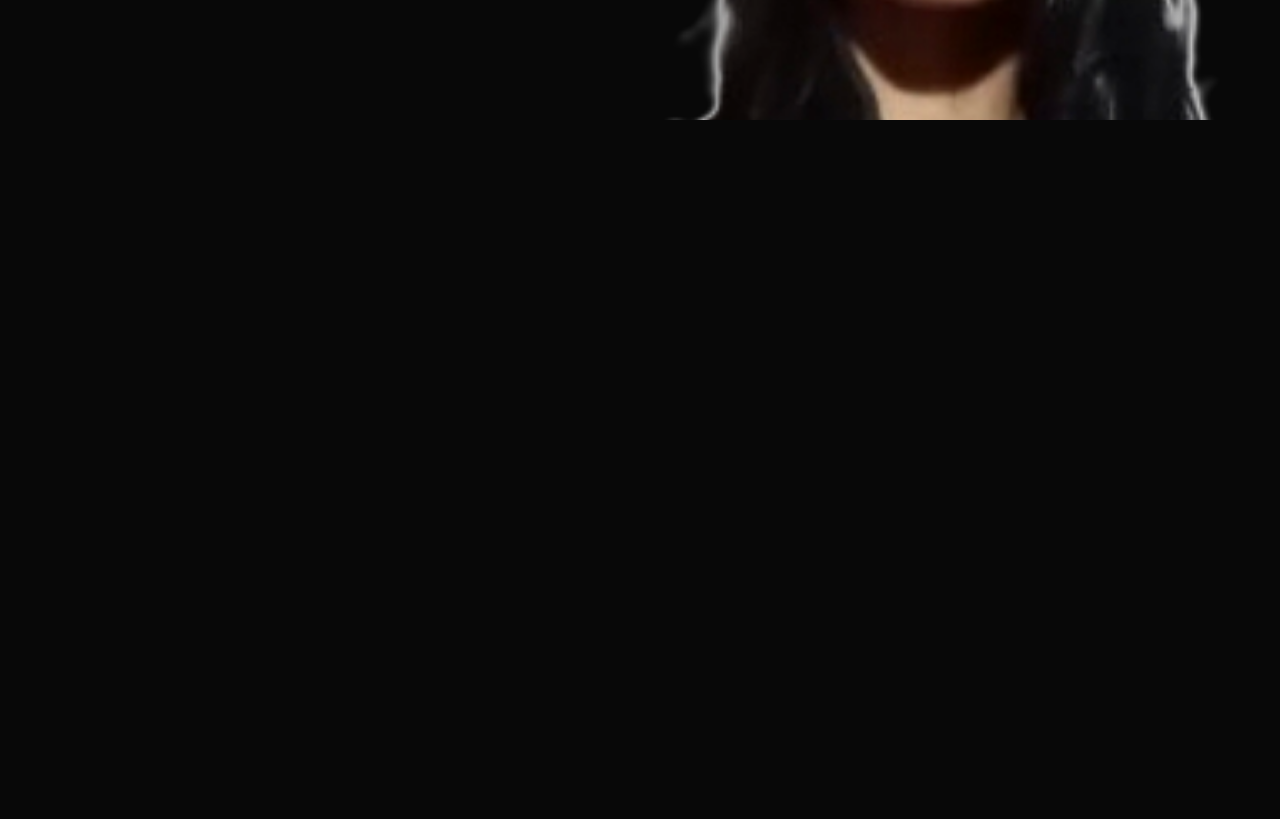
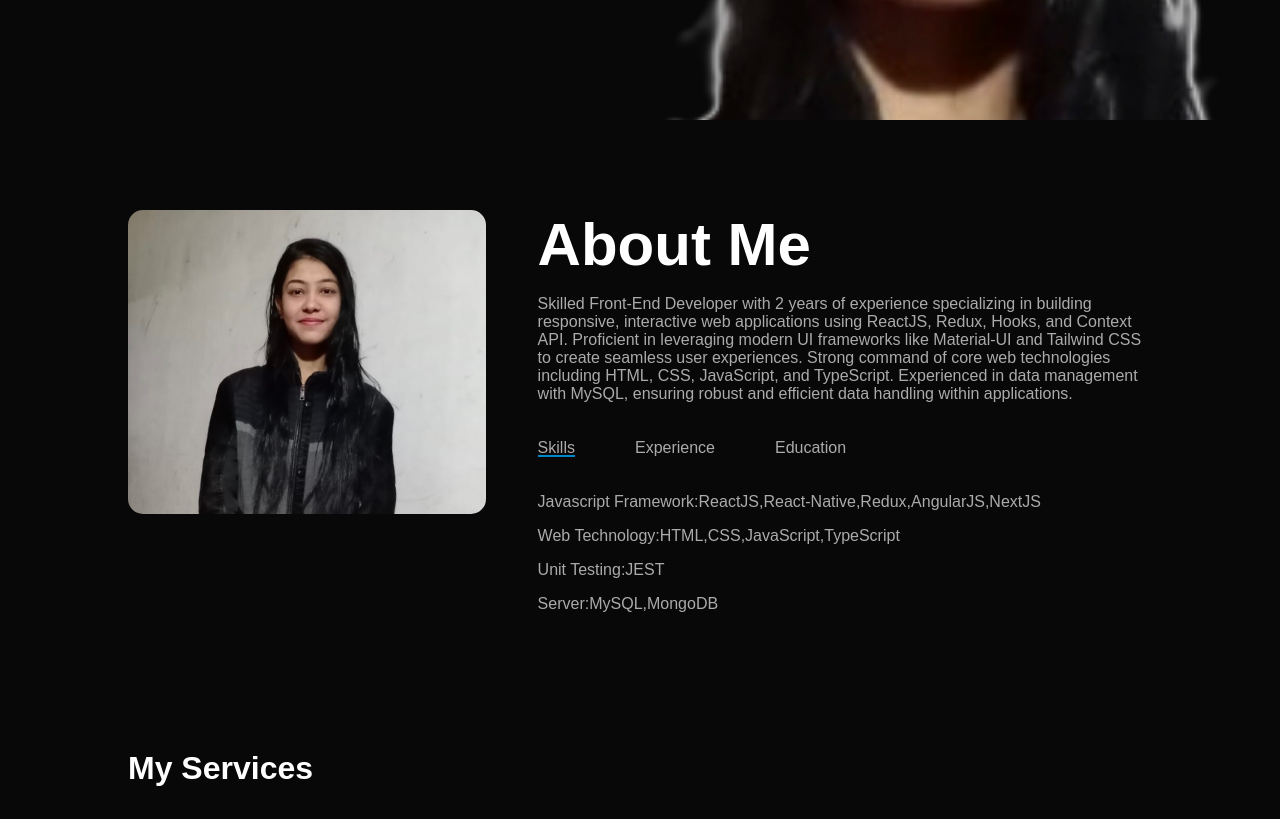
Before and after one commit to Aarti288/my-portfolio, a React (Create React App) app: page / in a window 1280 px wide. Shown: the part 680-1499 px from the top of the page. Before the commit the page ends 800 px from the top, so only its background shows below. Built offline with nearby package versions, Linux system fonts and the light colour scheme.

Commit message:
designed about section

```diff
--- a/src/App.css
+++ b/src/App.css
@@ -93,9 +93,6 @@ nav button{
     transition: transform 0.3s ease-in-out;
     transform: translateX(100%);
   }
-
-
-
   .side-panel button{
     display:block;
   }
@@ -162,3 +159,72 @@ nav button{
   }
 
 }
+/* about section */
+#about{
+  padding:80px 0;
+  color:#ababab;
+}
+
+.row{
+  display: flex;
+    justify-content: space-between;
+    flex-wrap:wrap;
+}
+.about-col-1{
+  flex-basis:35%;
+}
+.about-col-1 img{
+    width:100%;
+    border-radius:15px;
+}
+.about-col-2{
+  flex-basis: 60%;
+}
+
+.about-col-2 span{
+  font-size:60px;
+  font-weight: 600;
+  color:white;
+
+}
+.tab-titles{
+  display:flex;
+}
+
+.tab-titles p{
+  position: relative;
+  margin: 20px 60px 20px 0;
+}
+.tab-titles p::after{
+  content:'';
+  position:absolute;
+  width:100%;
+  height:2px;
+  margin-top:10px;
+  bottom:0;
+  left:0;
+  transform: scaleX(0);
+  background-color: #0087ca;
+  transition: transform 0.25s ease-out;
+
+
+}
+.tab-titles p:hover::after{
+  transform: scaleX(1);
+  transform-origin: bottom left;
+
+}
+.tab-link.active-link::after{
+  transform: scaleX(1);
+  transform-origin: bottom left;
+}
+.tab-content{
+  display: none;
+}
+
+.tab-content.active-tab{
+  display:block;
+}
+
+
+/* services */
--- a/src/App.js
+++ b/src/App.js
@@ -1,9 +1,11 @@
 
 import { useState } from 'react';
+import aboutMe from "../src/Assets/aboutme.jpg";
 import './App.css';
 
 function App() {
   const [sideBar,setSideBar]=useState(false);
+  const [tab,activeTab]=useState('skills');
   const openSidePanel=()=>{
     setSideBar(true);
     console.log(sideBar);
@@ -12,8 +14,14 @@ function App() {
   const closeSidePanel = () => {
     setSideBar(false);
   };
+  const handleTabClick=(tab)=>{
+    console.log(tab);
+    activeTab(tab)
+
+  }
   return (
     <div className="App">
+      {/* /* Home section */ }
     <div id="header">
       <div className='container'>
         <nav>
@@ -34,7 +42,7 @@ function App() {
         </div>
       </div>
     </div>
-
+      {/* Side bar panel */}
     <div className={`side-panel ${sideBar ? 'open' : ''}`}>
         <button onClick={closeSidePanel}>x</button>
         <nav>
@@ -48,7 +56,73 @@ function App() {
           </nav>
       </div>
 
-    </div>
+
+     {/* About section */}
+
+      <div id="about">
+      <div className='container'>
+        <div className='row'>
+          <div className='about-col-1'>
+            <img src={aboutMe} alt="my-image"/>
+          </div>
+          <div className='about-col-2'>
+           <span>About Me</span>
+
+           <p>Skilled Front-End Developer with 2 years of experience specializing in building responsive, interactive web applications using ReactJS, Redux, Hooks, and Context API. Proficient in leveraging modern UI frameworks like Material-UI and Tailwind CSS to create seamless user experiences. Strong command of core web technologies including HTML, CSS, JavaScript, and TypeScript. Experienced in data management with MySQL, ensuring robust and efficient data handling within applications.</p>
+
+           <div className='tab-titles'>
+            <p className={`tab-link ${tab==='skills'?'active-link':''}`} onClick={()=>handleTabClick('skills')}>Skills</p>
+            <p className={`tab-link ${tab==='experience'?'active-link':''}`} onClick={()=>handleTabClick('experience')}>Experience</p>
+            <p className={`tab-link ${tab==='education'?'active-link':''}`} onClick={()=>handleTabClick('education')}>Education</p>
+           </div>
+
+           <div className={`tab-content ${tab==='skills'? 'active-tab':''}`}>
+
+              <p>Javascript Framework:ReactJS,React-Native,Redux,AngularJS,NextJS</p>
+              <p>Web Technology:HTML,CSS,JavaScript,TypeScript</p>
+              <p>Unit Testing:JEST</p>
+              <p>Server:MySQL,MongoDB</p>
+
+           </div>
+
+
+
+           <div className={`tab-content ${tab==='experience'? 'active-tab':''}`}>
+              <p>Intangles Labs,Pune
+                <h4>19 june,2023 - 31 May,2024</h4>
+              </p>
+              <p>Perennial Systems,Pune
+              <h4>19 january,2022 - 28 Dec,2022</h4>
+              </p>
+
+
+           </div>
+
+
+           <div className={`tab-content ${tab==='education'? 'active-tab':''}`}>
+
+              <p>K K wagh Institute,Nashik:Bachelors Degree(BE),Computer Engineering : 2019 - 2022</p>
+              <p>K K wagh Women's Polytechnic,Nashik: Diploma,Computer Engineering : 2016 - 2019</p>
+
+
+           </div>
+          </div>
+        </div>
+        </div>
+      </div>
+
+
+{/* service */}
+
+<div id="services">
+  <div className='container'>
+   <h1>My Services</h1>
+   <div className="service-list">
+
+   </div>
+  </div>
+  </div>
+</div>
   );
 }
 
```
Also changed, not shown: src/Assets/aboutme.jpg (added).
